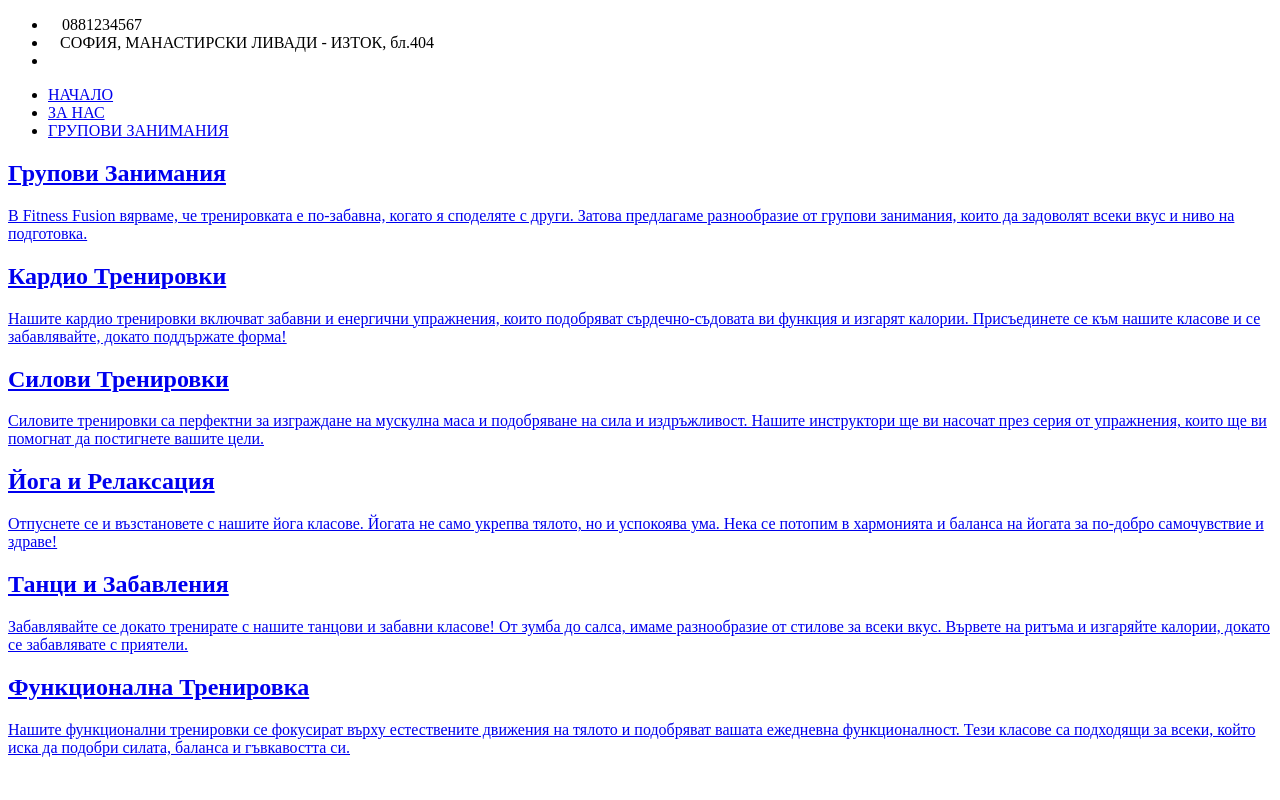
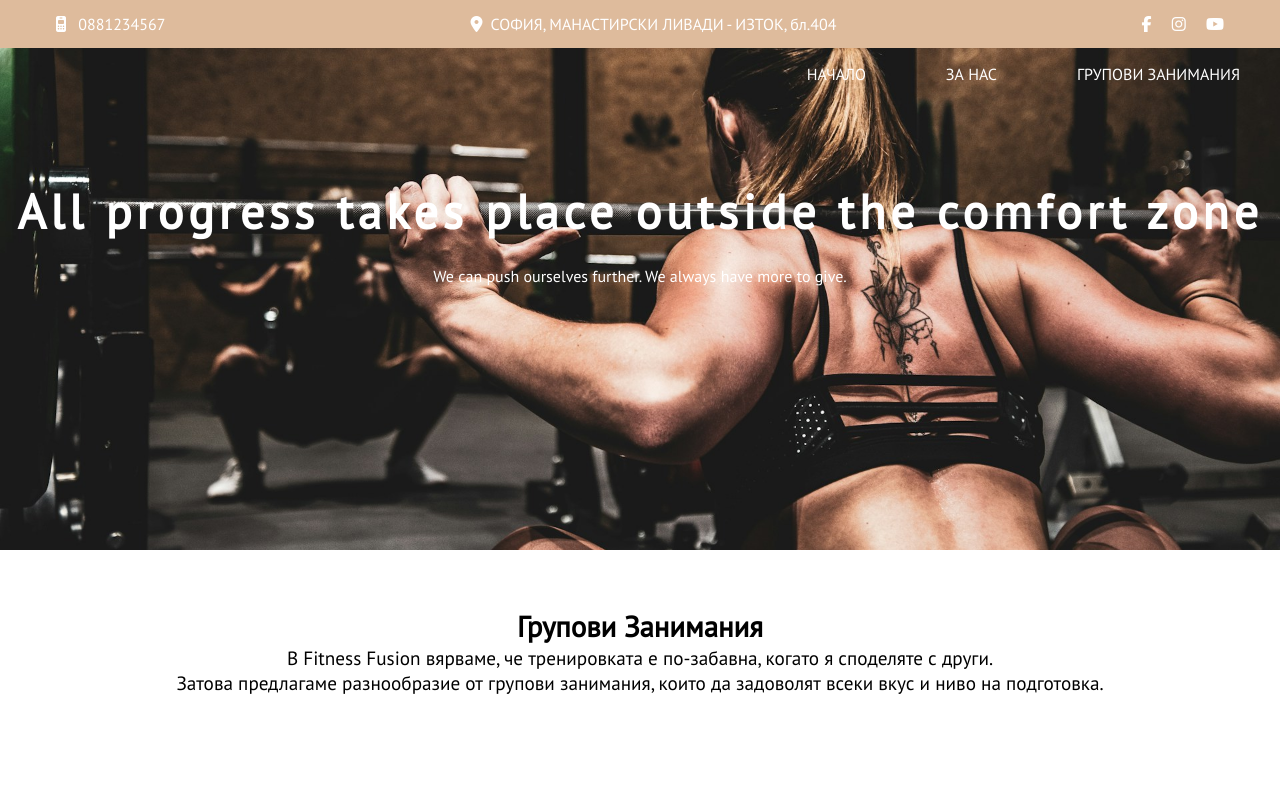
Before and after one commit to MonicaStoyanova/WebDesign-project, a plain HTML site: page groups.html in a window 1280 px wide. Shown: the top 800 px of the page. Drawn offline with Linux system fonts and the light colour scheme.

Commit message:
Group classes page and styling

```diff
--- /dev/null
+++ b/groups.css
@@ -0,0 +1,129 @@
+@import url(https://fonts.googleapis.com/css?family=PT+Sans|PT+Serif);
+* {
+  padding: 0;
+  margin: 0;
+  box-sizing: border-box;
+}
+
+body {
+  font-family: "PT Sans";
+  overflow-x: hidden;
+}
+
+header {
+  background-image: url(./images/banner.jpg);
+  background-size: cover;
+  background-position: center;
+  height: 550px;
+}
+
+.social {
+  background-color: #debb9c;
+  color: white;
+  list-style: none;
+  display: flex;
+  justify-content: space-between;
+}
+.social i {
+  padding: 1em 0.5em;
+}
+
+.social li {
+  margin: 0 3em;
+}
+
+nav ul {
+  color: white;
+  display: flex;
+  list-style: none;
+  justify-content: end;
+  text-align: end;
+}
+
+nav ul li {
+  padding: 1em 2.5em;
+}
+
+nav ul li a {
+  text-decoration: none;
+  color: white;
+}
+
+nav ul li a:visited {
+  text-decoration: none;
+  color: white;
+}
+
+.banner-text {
+  display: flex;
+  flex-direction: column;
+  align-items: center;
+  color: white;
+  padding: 5em 0em;
+}
+
+.title {
+  font-size: 3em;
+  letter-spacing: 0.1em;
+  font-weight: bolder;
+}
+
+.motivational-words {
+  text-align: center;
+  width: 28em;
+  padding: 1.5em 0em;
+}
+
+/*Cards about classes styling*/
+.container {
+  display: flex;
+  flex-wrap: wrap;
+  justify-content: center;
+  gap: 2em;
+}
+.about-groups {
+  display: flex;
+  flex-direction: column;
+  align-items: center;
+  justify-content: center;
+  text-align: center;
+  font-size: 1.2rem;
+  width: 100%;
+  padding: 1em 0;
+  margin: 2em 0 4em 0;
+}
+
+.class-card {
+  flex-basis: calc(33.33% - 20px);
+  background-color: #f9f9f9;
+  border-radius: 8px;
+  box-shadow: 0 4px 8px rgba(0, 0, 0, 0.1);
+  padding: 20px;
+  margin-bottom: 20px;
+}
+
+.class-card h2 {
+  text-align: center;
+  color: #333;
+  font-size: 1.5em;
+  margin-bottom: 10px;
+}
+
+.class-card p {
+  color: #666;
+  font-size: 1.2em;
+}
+
+.class-card img {
+  display: block;
+  width: 25em;
+  margin: 0 auto 10px;
+}
+
+/*footer*/
+footer {
+  background-color: #debb9c;
+  bottom: 0;
+  text-align: center;
+  padding: 0.5em 0;
+}
--- a/groups.html
+++ b/groups.html
@@ -8,6 +8,7 @@
       src="https://kit.fontawesome.com/da66fff034.js"
       crossorigin="anonymous"
     ></script>
+    <link rel="stylesheet" href="groups.css" />
   </head>
 
   <body>
@@ -29,23 +30,32 @@
       </ul>
       <nav>
         <ul>
-          <li><a href="/index.html">НАЧАЛО</li>
-          <li><a href="/about.html">ЗА НАС</li>
-          <li><a href="/groups.html">ГРУПОВИ ЗАНИМАНИЯ</li>
+          <li><a href="/index.html">НАЧАЛО</a></li>
+          <li><a href="/about.html">ЗА НАС</a></li>
+          <li><a href="/groups.html">ГРУПОВИ ЗАНИМАНИЯ</a></li>
         </ul>
       </nav>
+      <div class="banner-text">
+        <p class="title">All progress takes place outside the comfort zone</p>
+        <p class="motivational-words">
+          We can push ourselves further. We always have more to give.
+        </p>
+      </div>
     </header>
     <main>
       <section class="group-classes">
         <div class="container">
-          <h1>Групови Занимания</h1>
-          <p>
-            В Fitness Fusion вярваме, че тренировката е по-забавна, когато я
-            споделяте с други. Затова предлагаме разнообразие от групови
-            занимания, които да задоволят всеки вкус и ниво на подготовка.
-          </p>
+          <div class="about-groups">
+            <h1>Групови Занимания</h1>
+            <p>
+              В Fitness Fusion вярваме, че тренировката е по-забавна, когато я
+              споделяте с други. <br />Затова предлагаме разнообразие от групови
+              занимания, които да задоволят всеки вкус и ниво на подготовка.
+            </p>
+          </div>
           <div class="class-card">
             <h2>Кардио Тренировки</h2>
+            <img src="/images/cardio.jpg" alt="Woman doing Cardio exercise" />
             <p>
               Нашите кардио тренировки включват забавни и енергични упражнения,
               които подобряват сърдечно-съдовата ви функция и изгарят калории.
@@ -55,6 +65,7 @@
           </div>
           <div class="class-card">
             <h2>Силови Тренировки</h2>
+            <img src="./images/silovi.jpg" alt="Man lifting" />
             <p>
               Силовите тренировки са перфектни за изграждане на мускулна маса и
               подобряване на сила и издръжливост. Нашите инструктори ще ви
@@ -64,6 +75,7 @@
           </div>
           <div class="class-card">
             <h2>Йога и Релаксация</h2>
+            <img src="./images/yoga.jpg" alt="Yoga class" />
             <p>
               Отпуснете се и възстановете с нашите йога класове. Йогата не само
               укрепва тялото, но и успокоява ума. Нека се потопим в хармонията и
@@ -72,6 +84,7 @@
           </div>
           <div class="class-card">
             <h2>Танци и Забавления</h2>
+            <img src="./images/dance.jpg" alt="Dance class image" />
             <p>
               Забавлявайте се докато тренирате с нашите танцови и забавни
               класове! От зумба до салса, имаме разнообразие от стилове за всеки
@@ -79,20 +92,11 @@
               с приятели.
             </p>
           </div>
-          <div class="class-card">
-            <h2>Функционална Тренировка</h2>
-            <p>
-              Нашите функционални тренировки се фокусират върху естествените
-              движения на тялото и подобряват вашата ежедневна функционалност.
-              Тези класове са подходящи за всеки, който иска да подобри силата,
-              баланса и гъвкавостта си.
-            </p>
-          </div>
         </div>
       </section>
     </main>
     <footer>
-      <!-- Footer content -->
+      <p>Всички права запазени. &#169;</p>
     </footer>
   </body>
 </html>
```
Also changed, not shown: index.html (+2 -2 lines), images/cardio.jpg (added), images/dance.jpg (added), images/silovi.jpg (added), images/yoga.jpg (added).
